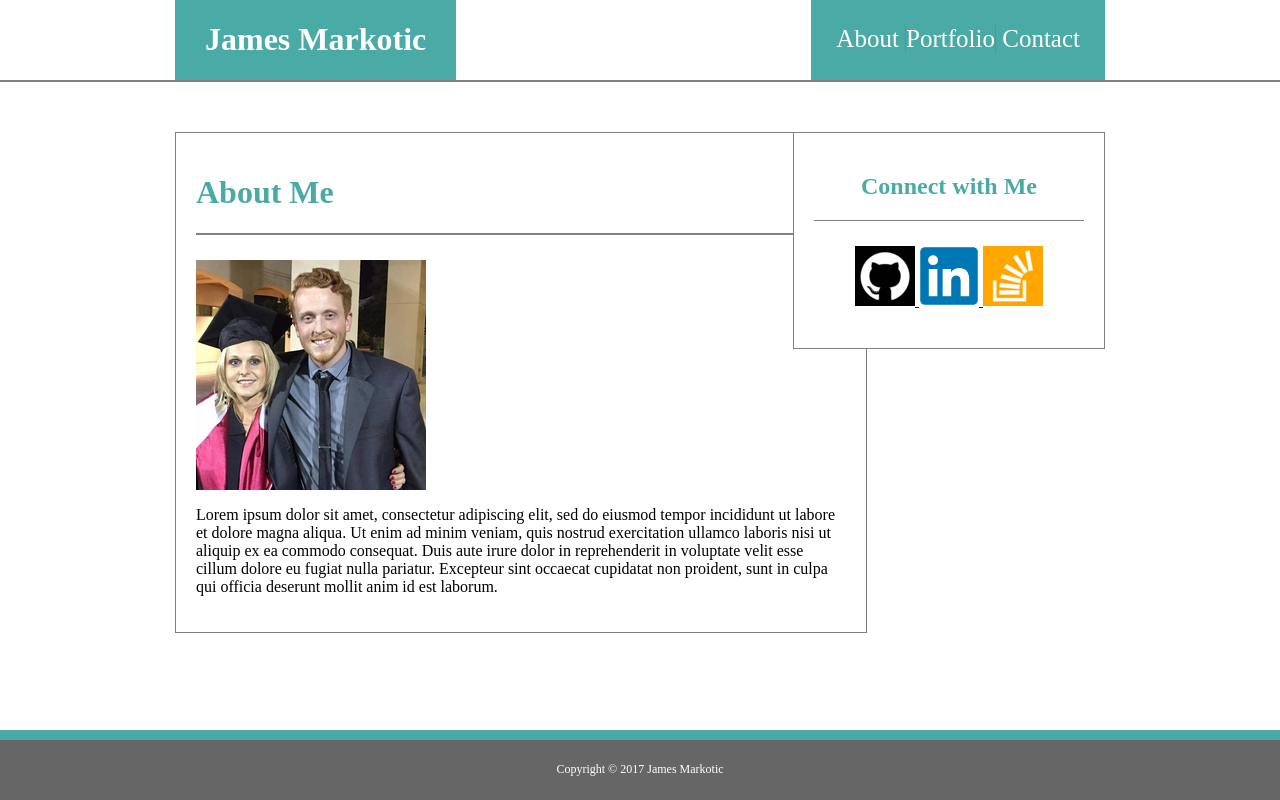
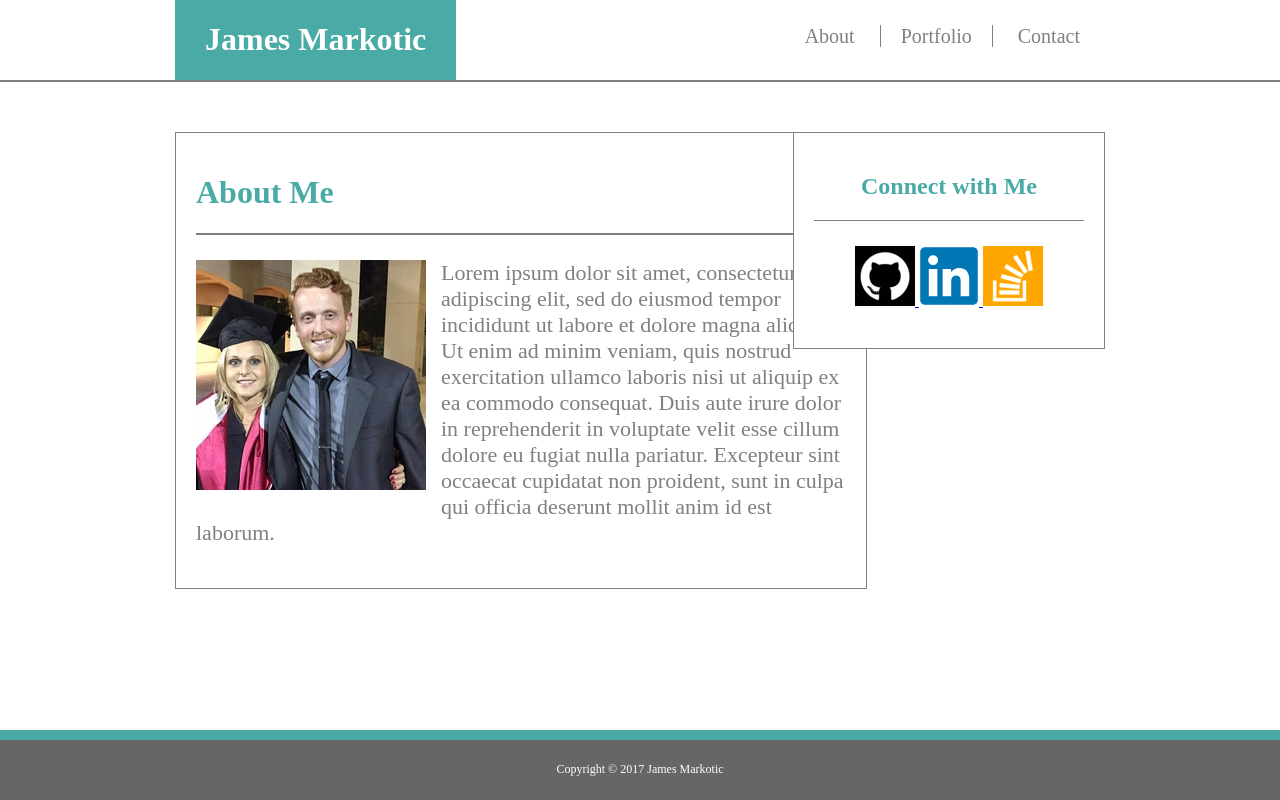
Before and after one commit to jamesmarkotic/Basic-Portfolio, a plain HTML site: page index.html in a window 1280 px wide. Drawn offline with Linux system fonts and the light colour scheme.

Commit message:
Floated main pic and fixed nav bar

```diff
--- a/assets/css/style.css
+++ b/assets/css/style.css
@@ -24,10 +24,9 @@
 .nav {
 	float: right;
 	margin-right: 175px;
-	font-size: 25px;
-	color: white;
+	font-size: 20px;
+	color: grey;
 	display: inline-block;
-	background-color: #4aaaa5;
 	height: 80px;
 }
 
@@ -38,6 +37,11 @@
 .portfolio {
 	border-left: 1px solid grey;
 	border-right: 1px solid grey;
+	width: 40px;
+	margin-right: 20px;
+	margin-left: 20px;
+	padding-left: 20px;
+	padding-right: 20px;
 }
 
 .derp {
@@ -102,6 +106,17 @@
 	margin-bottom: 25px;
 }
 
+.about-me-content {
+	color: grey;
+	font-size: 22px;
+}
+
+.portfoliopic {
+	float: left;
+	padding-right: 15px;
+	padding-bottom: 8px;
+}
+
 .connect {
 	text-align: center;
 	color: #4aaaa5;
```
